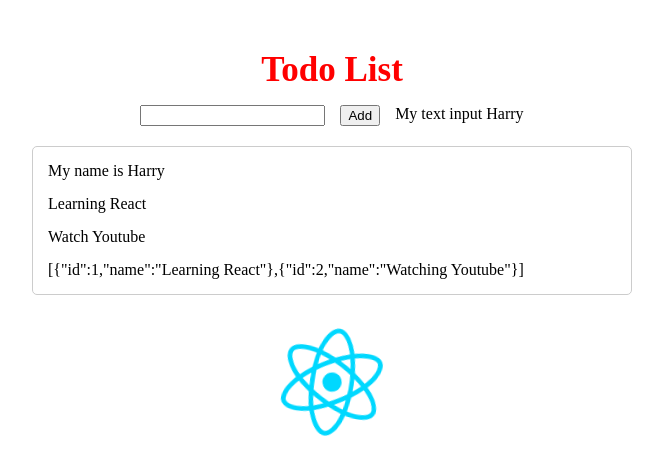
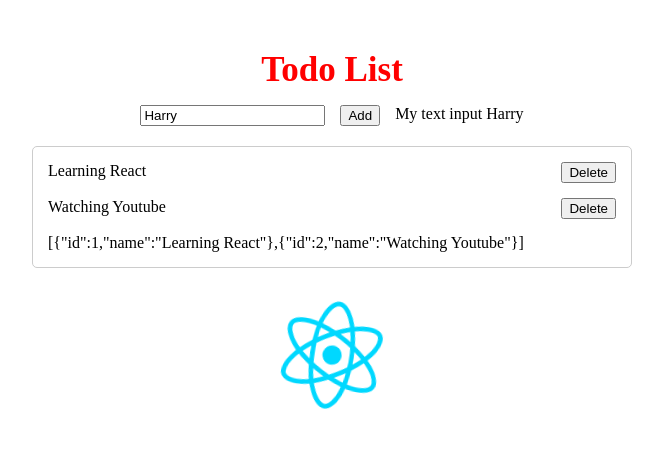
Before and after one commit to emsiisnom/react-vite, a React (Vite) app: page / in a window 1280 px wide. Shown: the top 474 px of the page, without its empty margins (308-971 px from the left). Built offline with nearby package versions, Linux system fonts and the light colour scheme.

Commit message:
video 39

```diff
--- a/src/components/todo/TodoData.jsx
+++ b/src/components/todo/TodoData.jsx
@@ -5,13 +5,18 @@
   //     age: 23,
   //     data: {}
   //   }
-  const { name, age, data } = props;
+  const { todoList } = props;
   console.log(props);
   return (
     <div className="todo-data">
-      <div>My name is {name}</div>
-      <div>Learning React</div>
-      <div>Watch Youtube</div>
+      {todoList.map((item, index) => {
+        return (
+          <div className="todo-item">
+            <div>{item.name}</div>
+            <button>Delete</button>
+          </div>
+        );
+      })}
       <div>{JSON.stringify(props.todoList)}</div>
     </div>
   );
--- a/src/components/todo/TodoNew.jsx
+++ b/src/components/todo/TodoNew.jsx
@@ -10,7 +10,7 @@
   // addNewTodo();
   const handClick = () => {
     addNewTodo(valueInput);
-    console.log(valueInput);
+    setValueInput("");
   };
   const handleOnChange = (name) => {
     setValueInput(name);
@@ -21,6 +21,7 @@
       <input
         type="text"
         onChange={(event) => handleOnChange(event.target.value)}
+        value={valueInput}
       />
       <button style={{ cursor: "pointer" }} onClick={handClick}>
         Add
--- a/src/components/todo/todo.css
+++ b/src/components/todo/todo.css
@@ -60,3 +60,8 @@
     transform: rotate(360deg);
   }
 }
+
+.todo-item {
+  display: flex;
+  justify-content: space-between;
+}
```
